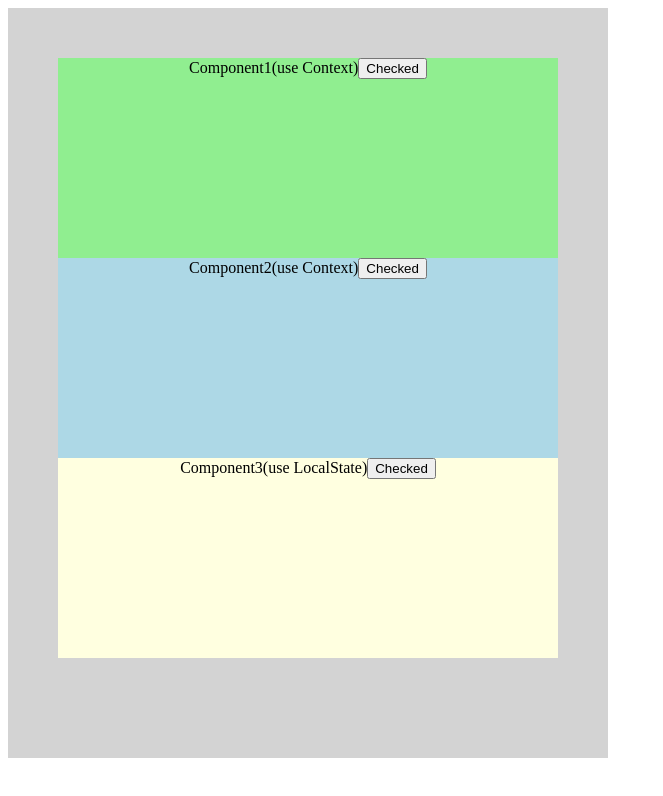
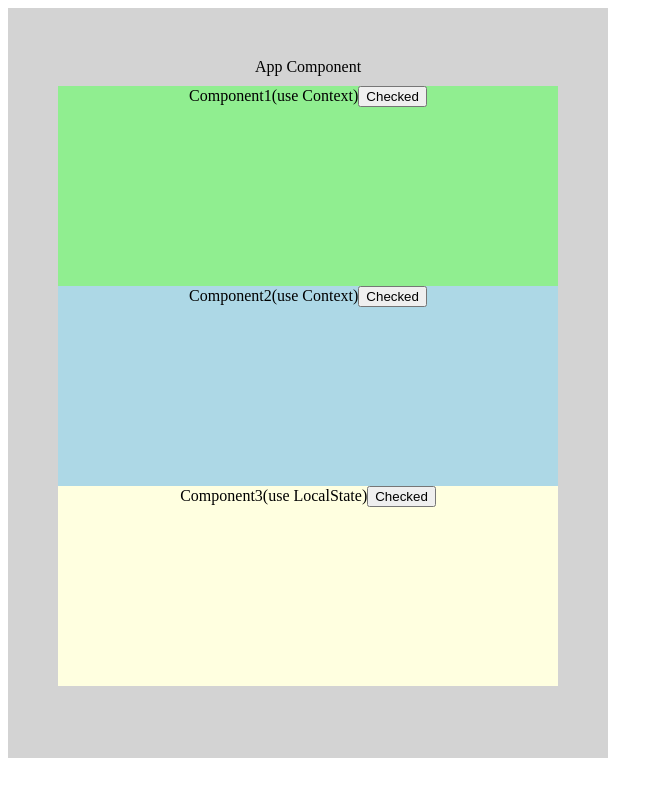
Before and after one commit to takahiromasui001/try-use-context, a React (Create React App) app: page / in a window 1280 px wide. Shown: the top 796 px of the page, without its empty margins (0-663 px from the left). Built offline with nearby package versions, Linux system fonts and the light colour scheme.

Commit message:
微調整2

```diff
--- a/src/App.scss
+++ b/src/App.scss
@@ -4,6 +4,10 @@
   height: 700px;
   width: 600px;
   padding-top: 50px;
+
+  .app-title {
+    margin-bottom: 10px;
+  }
 
   .component1 {
     background-color: lightgreen;
--- a/src/App.tsx
+++ b/src/App.tsx
@@ -26,6 +26,7 @@ const App = () => {
     <TitlesContext.Provider value={{ titles, setTitles }}>
 
       <div className="App" >
+        <div className="app-title">App Component</div>
         <Component1 />
         <Component2 />
         <Component3 />
@@ -40,12 +41,10 @@ const Component1 = () => {
   console.log('rendering Component1')
 
   return (
-    <>
-      <div className="component1">
-        {titles.component1}
-        <button onClick={() => setTitles({ ...titles, component1: 'checked(use Context)' })}>Checked</button>
-      </div>
-    </>
+    <div className="component1">
+      {titles.component1}
+      <button onClick={() => setTitles({ ...titles, component1: 'checked(use Context)' })}>Checked</button>
+    </div>
   )
 }
 
```
